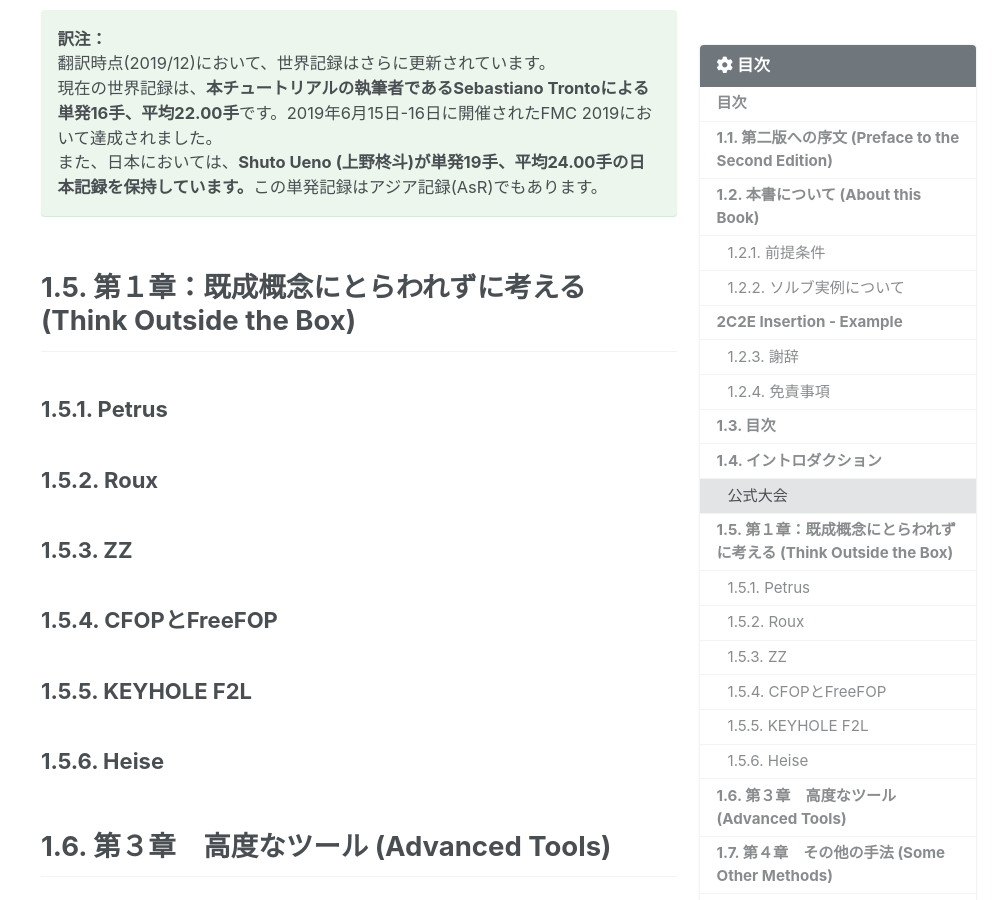
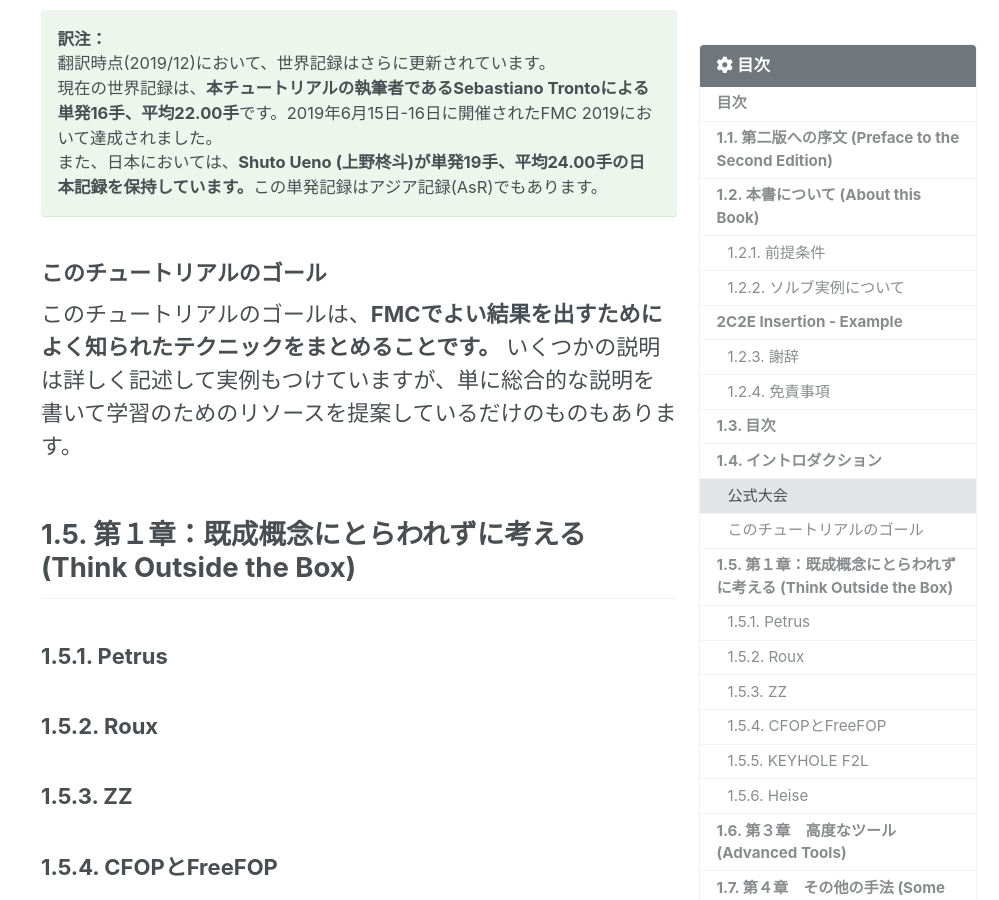
Before and after one commit to kawam1123/translation, a Jekyll site: the page built from _pages/FMC-tutorial.md, in a window 1280 px wide and 900 px high, scrolled down 8921 px. Shown: the whole window, without its empty margins (281-1280 px from the left). Built offline with Jekyll 4.4.1, drawn with Linux system fonts in a browser that asks for light colours; cached includes are drawn as plain includes; nearby versions of some CDN libraries.

Commit message:
第一章まで翻訳

```diff
--- a/_pages/FMC-tutorial.md
+++ b/_pages/FMC-tutorial.md
@@ -399,6 +399,10 @@ attempts (in one competition) is 24.33 by Marcel Peters and Baiqiang Dong (China
 Peters also holds the World Champion title (2017).
 -->
 
+### このチュートリアルのゴール
+このチュートリアルのゴールは、**FMCでよい結果を出すためによく知られたテクニックをまとめることです。** いくつかの説明は詳しく記述して実例もつけていますが、単に総合的な説明を書いて学習のためのリソースを提案しているだけのものもあります。
+
+<!--訳者TODO：ここにFMCの解答用紙の画像をつける-->
 
 <!--
 Goal of This Tutorial
@@ -440,6 +444,7 @@ Figure 1: Example of official scramble sheet.
 -->
 
 ## 1.5. 第１章：既成概念にとらわれずに考える (Think Outside the Box)
+
 <!--
 Chapter 1
 Think Outside the Box
```
